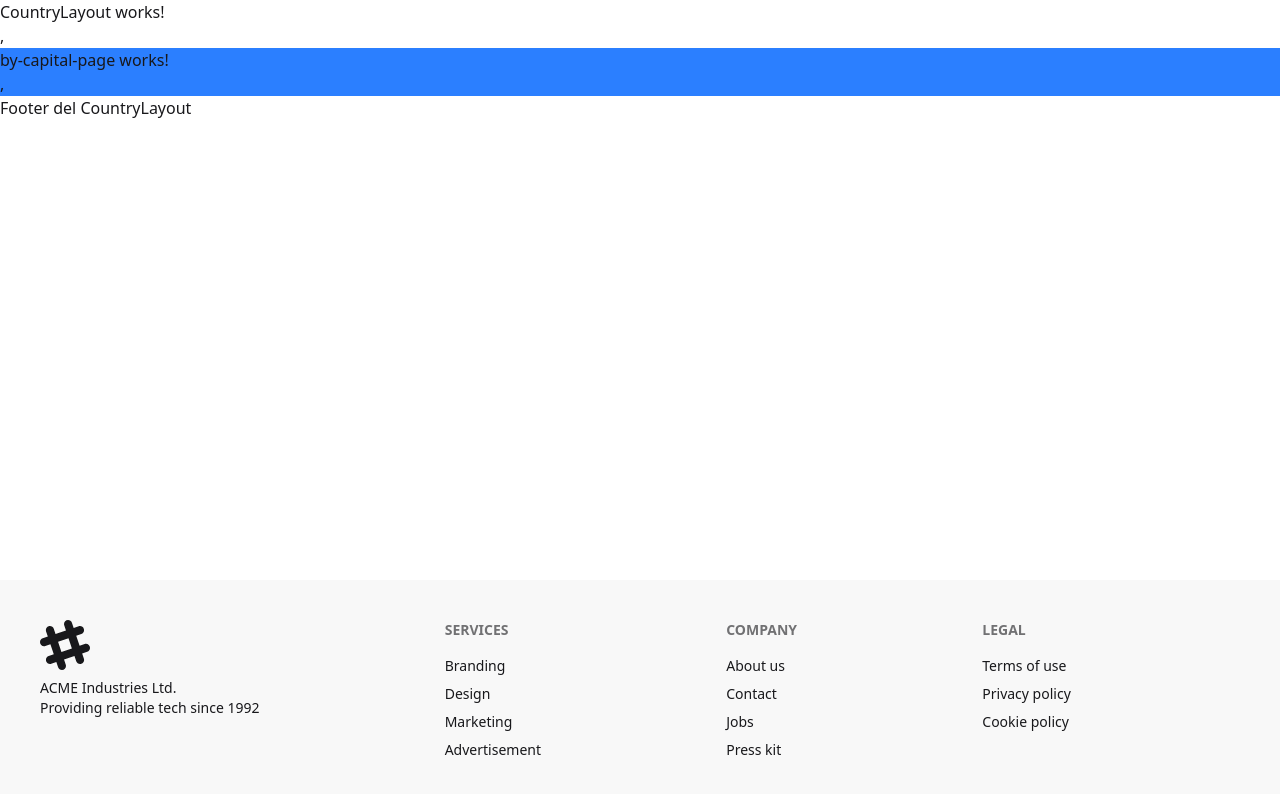
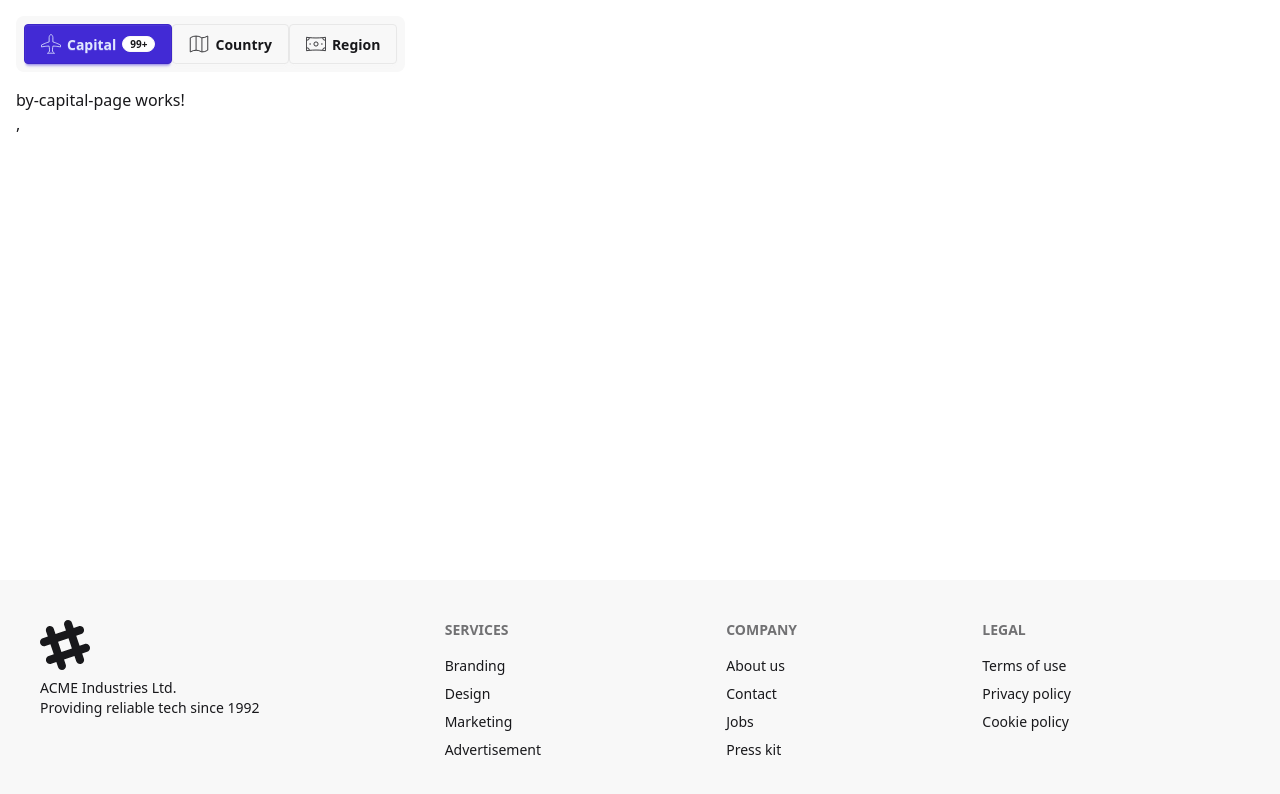
Before and after one commit to nadinestrella/angular-country-app, an Angular app in the folder country-app/: page /country/by-capital in a window 1280 px wide. Shown: the top 794 px of the page. Built offline with nearby package versions, Linux system fonts and the light colour scheme.

Commit message:
added top menu

```diff
--- /dev/null
+++ b/country-app/src/app/country/components/top-menu/top-menu.component.html
@@ -0,0 +1,60 @@
+<nav class="p-4 w-full">
+  <ul class="menu bg-base-200 sm:menu-horizontal rounded-box">
+    <li>
+      <a routerLink="by-capital" routerLinkActive="btn-primary" class="btn">
+        <svg
+          xmlns="http://www.w3.org/2000/svg"
+          width="20"
+          height="20"
+          viewBox="0 0 24 24"
+        >
+          <path
+            fill="none"
+            stroke="currentColor"
+            d="M.5 15.5v-2.25S6 10.5 9.75 9.5V4.211c0-.79.23-1.565.707-2.194c.364-.48.828-1.052 1.293-1.517h.5c.465.465.93 1.037 1.293 1.517c.478.629.707 1.404.707 2.194V9.5c3.75 1 9.25 3.75 9.25 3.75v2.25s-5.5-1-9.25-1c0 0-.5 2.28-.5 6.5c0 0 1.25.75 2.25 1.75v.5S13.75 23 12 23s-4 .25-4 .25v-.5c1-1 2.25-1.75 2.25-1.75c0-4.22-.5-6.5-.5-6.5c-3.75 0-9.25 1-9.25 1Z"
+            stroke-width="1"
+          />
+        </svg>
+        Capital
+        <span class="badge badge-xs">99+</span>
+      </a>
+    </li>
+    <li>
+      <a routerLink="by-country" routerLinkActive="btn-primary" class="btn">
+        <svg
+          xmlns="http://www.w3.org/2000/svg"
+          width="20"
+          height="20"
+          viewBox="0 0 24 24"
+        >
+          <path
+            fill="none"
+            stroke="currentColor"
+            d="M15.5 21.5v-17m0 17h-.333l-.358-.22A12 12 0 0 0 8.52 19.5H8.5m7 2h.177a12 12 0 0 0 6.173-1.71l.65-.39V2.5h-.25l-.357.22a12 12 0 0 1-6.29 1.78h-.353l-.483-.29A12 12 0 0 0 8.593 2.5H8.5m0 0h-.176A12 12 0 0 0 2.15 4.21l-.65.39v16.9h.25l.357-.22a12 12 0 0 1 6.29-1.78m.103-17v17m0 0h-.104m0 0H8.25"
+            stroke-width="1"
+          />
+        </svg>
+        Country
+      </a>
+    </li>
+    <li>
+      <a routerLink="by-region" routerLinkActive="btn-primary" class="btn">
+        <svg
+          xmlns="http://www.w3.org/2000/svg"
+          width="20"
+          height="20"
+          viewBox="0 0 24 24"
+        >
+          <path
+            fill="none"
+            stroke="currentColor"
+            d="M4 12h2m12 0h2M.5 16.5V20H1a43 43 0 0 1 3-.37M.5 16.5H1a3 3 0 0 1 3 3v.13M.5 16.5v-9M4 19.63a95 95 0 0 1 8-.38c2.134 0 5.281.127 8 .38m0 0a43 43 0 0 1 3 .37h.5v-3.5M20 19.63v-.13a3 3 0 0 1 3-3h.5m0 0v-9m0 0V4H23a43 43 0 0 1-3 .37m3.5 3.13H23a3 3 0 0 1-3-3v-.13m0 0a95 95 0 0 1-8 .38a95 95 0 0 1-8-.38m0 0A43 43 0 0 1 1 4H.5v3.5M4 4.37v.13a3 3 0 0 1-3 3H.5m11.5 7a2.5 2.5 0 1 1 0-5a2.5 2.5 0 0 1 0 5Z"
+            stroke-width="1"
+          />
+        </svg>
+
+        Region
+      </a>
+    </li>
+  </ul>
+</nav>
--- /dev/null
+++ b/country-app/src/app/country/components/top-menu/top-menu.component.ts
@@ -0,0 +1,11 @@
+import { ChangeDetectionStrategy, Component } from '@angular/core';
+import { ByCapitalPageComponent } from '../../../shared/pages/by-capital-page/by-capital-page.component';
+import { RouterLink, RouterLinkActive } from '@angular/router';
+
+@Component({
+  selector: 'country-top-menu',
+  imports: [RouterLink, RouterLinkActive],
+  templateUrl: './top-menu.component.html',
+  changeDetection: ChangeDetectionStrategy.OnPush,
+})
+export class TopMenuComponent {}
--- a/country-app/src/app/country/layouts/CountryLayout/CountryLayout.component.html
+++ b/country-app/src/app/country/layouts/CountryLayout/CountryLayout.component.html
@@ -1,8 +1,5 @@
-<p>CountryLayout works!</p>
-,
+<country-top-menu />
 
-<section class="bg-blue-500">
+<section class="px-4">
   <router-outlet />
 </section>
-
-<h3>Footer del CountryLayout</h3>
--- a/country-app/src/app/country/layouts/CountryLayout/CountryLayout.component.ts
+++ b/country-app/src/app/country/layouts/CountryLayout/CountryLayout.component.ts
@@ -1,9 +1,10 @@
 import { Component } from '@angular/core';
 import { RouterOutlet } from '@angular/router';
+import { TopMenuComponent } from '../../components/top-menu/top-menu.component';
 
 @Component({
   selector: 'app-country-layout',
-  imports: [RouterOutlet],
+  imports: [RouterOutlet, TopMenuComponent],
   templateUrl: './CountryLayout.component.html',
 })
 export class CountryLayoutComponent {}
```
